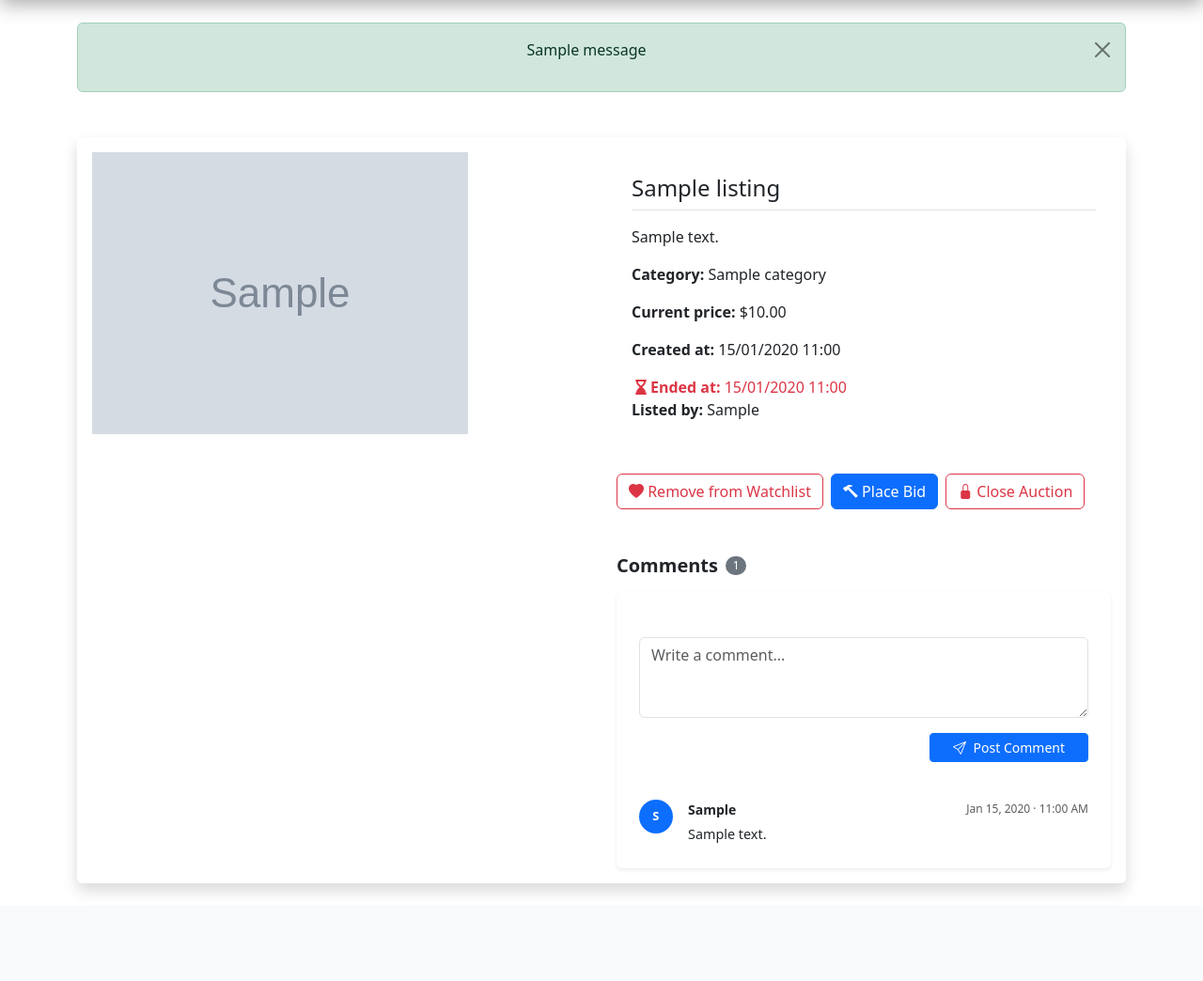
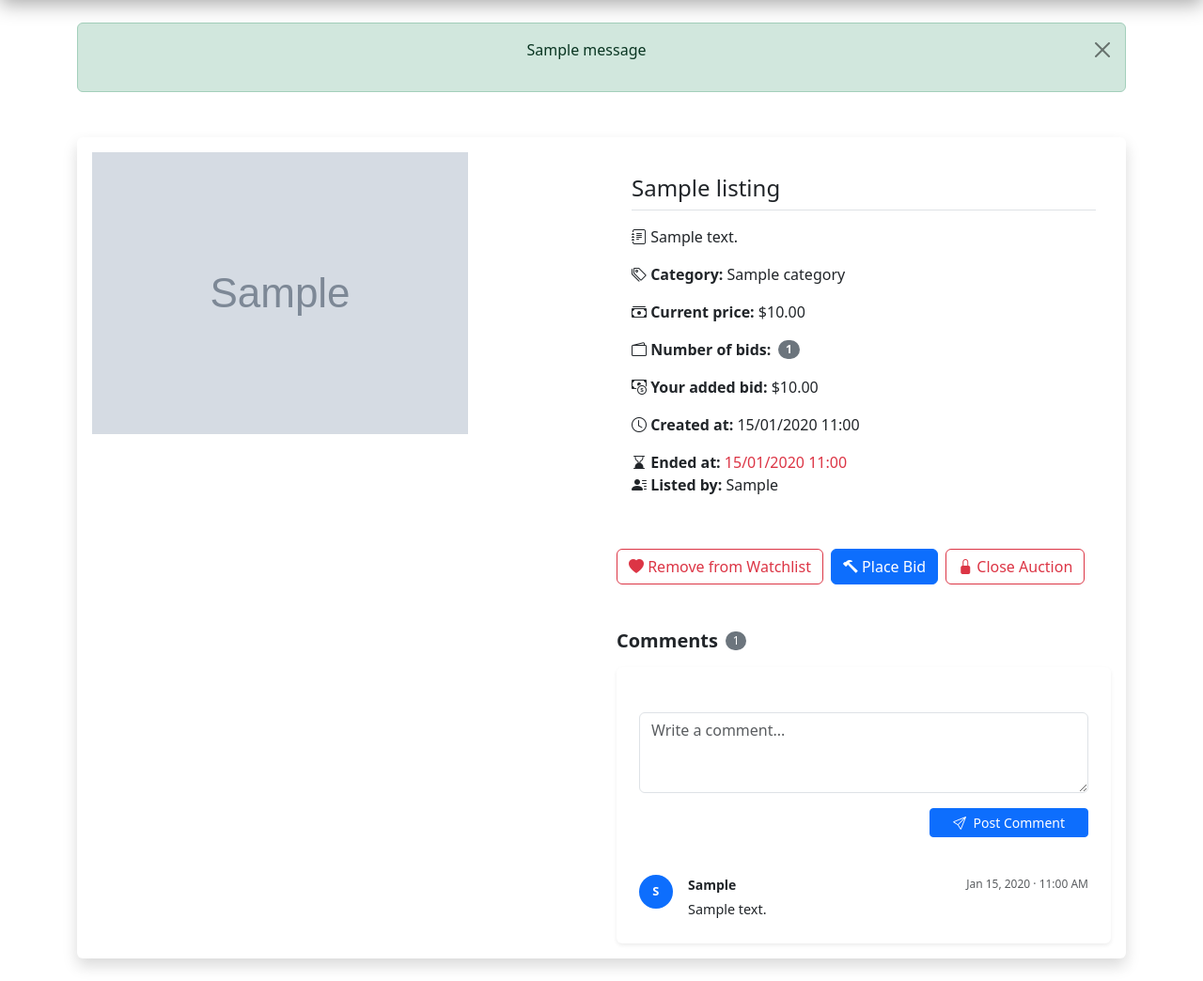
Before and after one commit to ismail-mah/commerce, a Django app: page /listing/1 in a window 1280 px wide. Shown: the part 73-1117 px from the top of the page at 94% size. Before the commit the page ends 1023 px from the top, so only its background shows below. Run offline with Django 3.2, Linux system fonts and the light colour scheme; a user stored in the database is signed in; tables that the repository leaves empty hold one stand-in row (values such as "Sample post"); grey boxes marked "Sample" are stand-in pictures; one stand-in notice (Sample message) is shown; some libraries are stand-ins or nearby versions.

Commit message:
added auction close dropdown, custome error handle, improved style, etc

```diff
--- a/auctions/forms.py
+++ b/auctions/forms.py
@@ -1,5 +1,4 @@
 from django import forms
-from django.forms import widgets
 from .models import Listing, Category, Comment
 
 
--- a/auctions/templates/auctions/close_auction.html
+++ b/auctions/templates/auctions/close_auction.html
@@ -30,7 +30,7 @@
                             <div class="alert alert-success py-2">
                                 <p>Title: <span class="fw-semibold">{{ listing.title }}</span></p>
                                 <p>Highest Bid: <span class="fw-semibold">${{ highest_bid.amount }}</span></p>
-                                <p>High bidder: <span class="fw-semibold">{{ highest_bid.bidder_user.username }}</span></p>
+                                <p>Highest bidder: <span class="fw-semibold">{{ highest_bid.bidder_user.username | capfirst }}</span></p>
                             </div>
                         {% else %}
                             <div class="alert alert-warning py-2">
--- a/auctions/templates/auctions/layout.html
+++ b/auctions/templates/auctions/layout.html
@@ -47,7 +47,7 @@
                             <ul class="dropdown-menu" aria-labelledby="listingDropdown">
                                 <li>
                                     <a href="{% url 'closed_listings' %}"
-                                       class="dropdown-item  {% if request.resolver_match.url_name == 'closed_listings' %}active{% endif %}">
+                                       class="dropdown-item {% if request.resolver_match.url_name == 'closed_listings' %}active{% endif %}">
                                         <i class="bi bi-lock"></i> Closed Listings
                                     </a>
                                 </li>
@@ -65,10 +65,13 @@
                                 </a>
                             </li>
                         {% endif %}
-                        <li class="nav-item">
-                            <a class="nav-link mx-2 {% if request.resolver_match.url_name == 'create_listing' %}active{% endif %}"
-                               href="{% url 'create_listing' %}"><i class="bi bi-plus-circle"></i> Create Listing</a>
-                        </li>
+                        {% if user.is_authenticated %}
+                            <li class="nav-item">
+                                <a class="nav-link mx-2 {% if request.resolver_match.url_name == 'create_listing' %}active{% endif %}"
+                                href="{% url 'create_listing' %}"><i class="bi bi-plus-circle"></i> Create Listing</a>
+                            </li>
+
+                        {% endif %}
                     </ul>
                     <ul class="navbar-nav end-0 mb-2 mb-lg-0">
                         {% if user.is_authenticated %}
--- a/auctions/templates/auctions/listing.html
+++ b/auctions/templates/auctions/listing.html
@@ -19,21 +19,48 @@
                 <div class="col-md-6 p-3">
                     <div class="card-body py-4">
                         <h4 class="card-title mb-3 border-bottom pb-2">{{ listing.title }}</h4>
-                        <p>{{ listing.description }}</p>
-                        <p><strong>Category:</strong> {{ listing.category }}</p>
                         <p>
+                            <i class="bi bi-journal-text"></i>
+                            {{ listing.description }}
+                        </p>
+                        <p>
+                            <i class="bi bi-tags"></i>
+                            <strong>Category:</strong> {{ listing.category }}
+                        </p>
+                        <p>
+                            <i class="bi bi-cash-stack"></i>
                             <strong>Current price:</strong>
                             ${{ current_price }}
                         </p>
-                        <p><strong>Created at:</strong> {{ listing.created_at }}</p>
+                        <div class="d-flex align-items-center gap-2 mb-3">
+                            <span><strong><i class="bi bi-wallet2"></i>
+                            Number of bids:</strong></span>
+                            <span class="badge bg-secondary rounded-pill">{{ listing.bids.count }}</span>
+                        </div>
+                        {% if user_bid %}
+                            <p>
+                                <i class="bi bi-cash-coin"></i>
+                                <strong>Your added bid:</strong> ${{ user_bid.amount }}
+                            </p>
+                        {% endif %}
+                        <p>
+                            <i class="bi bi-clock"></i>
+                            <strong>Created at:</strong> {{ listing.created_at }}
+                        </p>
                         {% if listing.end_time %}
                             {% if listing.is_expired %}
-                                <p class="text-danger mb-0"><i class="fa fa-hourglass-end"></i><strong>Ended at:</strong> {{ listing.end_time }}</p>
+                                <p class="mb-0">
+                                    <i class="bi bi-hourglass-bottom"></i>
+                                    <strong>Ended at:</strong> <span class="text-danger">{{ listing.end_time }}</span>
+                                </p>
                             {% else %}
                                 <p class="text-muted mb-0"><i class="fa fa-hourglass-half"></i><strong> Ends at:</strong> {{ listing.end_time }}</p>
                             {% endif %}
                         {% endif %}
-                        <p><strong>Listed by:</strong> <span class="username">{{ listing.owner.username }}</span></p>
+                        <p>
+                            <i class="bi bi-person-lines-fill"></i>
+                            <strong>Listed by:</strong> <span class="username">{{ listing.owner.username }}</span>
+                        </p>
                     </div>
                     <!-- Displays when auction is closed -->
                     {% if not listing.active %}
@@ -115,22 +142,31 @@
                                                 <div class="alert alert-danger" role="alert">{{ bid_error }}</div>
                                             {% endif %}
                                             <div class="modal-body">
+                                                <div class="d-flex align-items-center gap-2 mb-3">
+                                                    <span>Bids so far:</span>
+                                                    <span class="badge bg-secondary rounded-pill">{{ listing.bids.count }}</span>
+                                                </div>
                                                 <p>Current Bid: ${{ current_price }}</p>
-                                                <label for="bid_amount" class="form-label">Your Bid</label>
+                                                {% if user_bid %}
+                                                    <p>Your added bid: ${{ user_bid.amount }}</p>
+                                                {% endif %}
                                                 <div class="input-group">
                                                     <span class="input-group-text">$</span>
                                                     <input type="number"
                                                            step="0.01"
                                                            name="bid_amount"
                                                            class="form-control"
-                                                           placeholder="Enter your bid"
+                                                           placeholder="Add your bid"
                                                            value="{{ bid_amount|default:'' }}"
                                                            required>
                                                 </div>
                                             </div>
                                             <div class="modal-footer">
-                                                <button type="button" class="btn btn-secondary" data-bs-dismiss="modal">Close</button>
-                                                <button type="submit" class="btn btn-primary">Place Bid</button>
+                                                <button type="button" class="btn btn-secondary" data-bs-dismiss="modal">
+                                                    <i class="bi bi-x-octagon"></i>
+                                                    Close
+                                                </button>
+                                                <button type="submit" class="btn btn-primary"><i class="bi bi-currency-dollar"></i>Place Bid</button>
                                             </div>
                                         </form>
                                     {% else %}
--- a/auctions/views.py
+++ b/auctions/views.py
@@ -1,7 +1,7 @@
 from django.contrib.auth import authenticate, login, logout
 from .models import User, Listing, Category, Bid
 from django.db import IntegrityError
-from django.http import HttpResponse, HttpResponseRedirect
+from django.http import HttpResponseRedirect
 from django.shortcuts import render, redirect, get_object_or_404
 from django.contrib.auth.decorators import login_required
 from django.contrib import messages
@@ -16,6 +16,12 @@ def render_error(request, message):
     return render(request, "auctions/error.html", {
         "message": message
     })
+
+# Helper function when a page does not exist, while on production with DEBUG=False
+def page_not_found(request, exception):
+    return render(request, "auctions/error.html", {
+        "message": "The page does not exist."
+    }, status=404,)
 
 # Helper function to get the current price of a listing
 def get_current_price(listing):
@@ -44,14 +50,19 @@ def closed_listings(request):
 
 def categories(request):
     categories = Category.objects.all().order_by('name')
+    for category in categories:
+        category.active_listing_count = category.listings.filter(active=True).count()
     return render(request, "auctions/categories.html", {
         "categories": categories
     })
 
 
 def category_listings(request, category_id):
-    category = get_object_or_404(Category, id=category_id)
-    listings = Listing.objects.filter(category=category).order_by('-id')
+    try:
+        category = Category.objects.get(pk=category_id)
+    except Category.DoesNotExist:
+        return render_error(request, "Category not found.")
+    listings = Listing.objects.filter(category=category, active=True).order_by('-id')
     return render(request, "auctions/category_listings.html", {
         "category": category,
         "listings": listings,
@@ -82,6 +93,10 @@ def create_category(request):
 def listing_context(request, single_listing, comment_form=None):
     highest_bid = single_listing.bids.order_by('-amount').first()
     current_price = get_current_price(single_listing)
+    user_bid = None
+    if request.user.is_authenticated:
+        user_bid = single_listing.bids.filter(bidder_user=request.user).order_by('-amount').first()
+
     is_watching = False
     if request.user.is_authenticated:
         is_watching = single_listing.watcherlist.filter(pk=request.user.pk).exists()
@@ -92,6 +107,7 @@ def listing_context(request, single_listing, comment_form=None):
         "is_watching": is_watching,
         "comment_form": comment_form or CommentForm(),
         "comments": single_listing.comments.order_by('-id'),
+        "user_bid": user_bid,
     }
 
 
@@ -170,6 +186,10 @@ def add_to_bid(request, listing_id):
     if request.method != "POST":
         return redirect("listing", listing_id=listing_id)
 
+    if not listing.active:
+        messages.error(request, "This auction is closed.")
+        return redirect("listing", listing_id=listing_id)
+
     initial_amount = request.POST.get("bid_amount", "")
     context = listing_context(request, listing)
     context["bid_amount"] = initial_amount
@@ -183,8 +203,15 @@ def add_to_bid(request, listing_id):
         context["bid_error"] = "Enter a valid number for the bid."
         return render(request, "auctions/listing.html", context)
 
-    if bid_amount <= context["current_price"]:
-        context["bid_error"] = f"Bid must be higher than the current price of ${context['current_price']}."
+    listing_has_bids = listing.bids.exists()
+    current_price = context["current_price"]
+
+    if listing_has_bids and bid_amount <= current_price:
+        context["bid_error"] = (f"Bid must be higher than the current price of ${current_price}.")
+        return render(request, "auctions/listing.html", context)
+
+    if not listing_has_bids and bid_amount < listing.price:
+        context["bid_error"] = (f"Your first bid must be at least the starting price of ${listing.price}.")
         return render(request, "auctions/listing.html", context)
 
     Bid.objects.create(
--- a/commerce/settings.py
+++ b/commerce/settings.py
@@ -41,6 +41,7 @@ INSTALLED_APPS = [
     'django.contrib.sessions',
     'django.contrib.messages',
     'django.contrib.staticfiles',
+    "django_browser_reload",
 ]
 
 MIDDLEWARE = [
@@ -51,6 +52,7 @@ MIDDLEWARE = [
     'django.contrib.auth.middleware.AuthenticationMiddleware',
     'django.contrib.messages.middleware.MessageMiddleware',
     'django.middleware.clickjacking.XFrameOptionsMiddleware',
+    "django_browser_reload.middleware.BrowserReloadMiddleware",
 ]
 
 ROOT_URLCONF = 'commerce.urls'
--- a/commerce/urls.py
+++ b/commerce/urls.py
@@ -18,5 +18,9 @@ from django.urls import include, path
 
 urlpatterns = [
     path("admin/", admin.site.urls),
-    path("", include("auctions.urls"))
+    path("", include("auctions.urls")),
+    path("__reload__/", include("django_browser_reload.urls")),
 ]
+
+
+handler404 = "auctions.views.page_not_found"
```
Also changed, not shown: auctions/templates/auctions/categories.html (+8 -11 lines), auctions/templates/auctions/create_category.html (+5 -10 lines), auctions/templates/auctions/error.html (+19 -3 lines), auctions/templates/auctions/index.html (+5 -2 lines).
